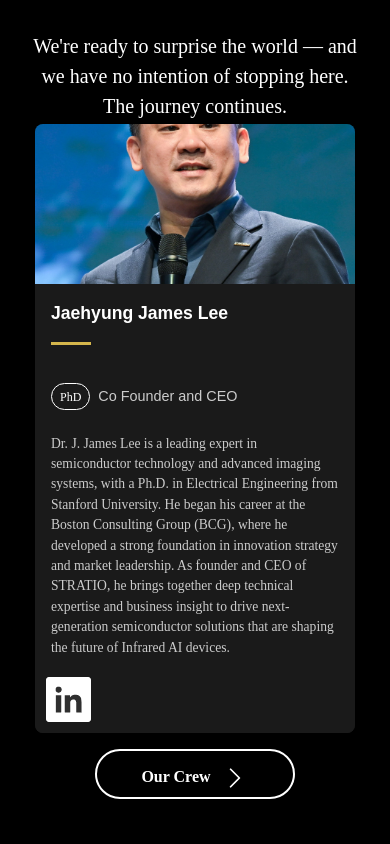
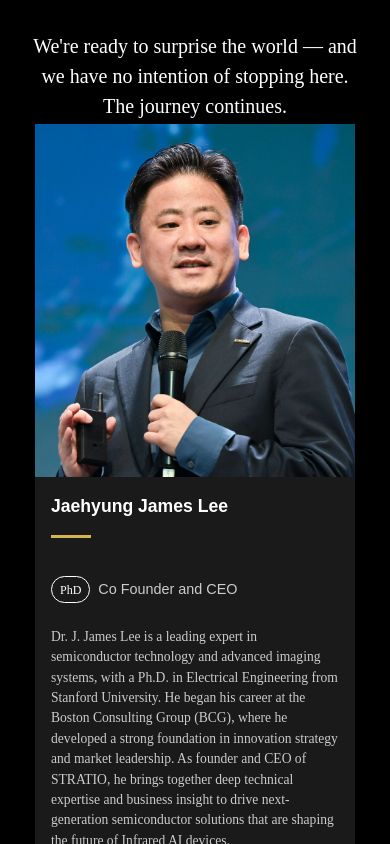
Before and after one commit to MoeThetPanHnin/stratiohomepage, a React (Vite) app: page /about in a window 390 px wide. Shown: the part 3540-4384 px from the top of the page. Built offline with nearby package versions, Linux system fonts and the light colour scheme.

Commit message:
final fixed the ceo img

```diff
--- a/src/About.css
+++ b/src/About.css
@@ -900,7 +900,7 @@
     align-items: center; /* Center content horizontally */
     gap: 0;
     background: #1a1a1a; /* Dark background as seen in the image */
-    border-radius: 16px; /* Rounded corners for the card */
+    border-radius: 0; /* Rounded corners for the card */
     box-shadow: 0 4px 24px rgba(0,0,0,0.3); /* Subtle shadow for depth */
     margin: 2rem auto; /* Center the card and provide vertical spacing */
     padding: 0; /* No padding on the card itself, content handles it */
@@ -917,13 +917,13 @@
     align-items: center;
     justify-content: center;
     overflow: hidden;
-    height: 200px; /* Fixed height for the image container, adjusted for mobile */
+    height: auto; /* Fixed height for the image container, adjusted for mobile */
   }
 
   .about-ceo-image img {
     width: 100%;
-    height: 100%;
-    object-fit: cover; /* Scale the image to cover the container */
+    height: auto;
+    object-fit: contain; /* Scale the image to cover the container */
     display: block;
     border-radius: 0;
   }
@@ -995,7 +995,7 @@
     max-width: 350px;
     width: 90vw;
     margin: 1.5rem auto;
-    border-radius: 12px;
+    border-radius: 0;
   }
   .about-ceo-image {
     height: 180px;
@@ -1016,6 +1016,27 @@
   .phd-badge {
     font-size: 14px;
   }
+
+  .about-ceo-image {
+    width: 100%; /* Image takes full width of its container */
+    max-width: 100%;
+    margin: 0;
+    border-radius: 0;
+    background: #000; /* Black background behind the image */
+    display: flex;
+    align-items: center;
+    justify-content: center;
+    overflow: hidden;
+    height: auto; /* Fixed height for the image container, adjusted for mobile */
+  }
+
+  .about-ceo-image img {
+    width: 100%;
+    height: auto;
+    object-fit: contain; /* Scale the image to cover the container */
+    display: block;
+    border-radius: 0;
+  }
 }
 
 /* Specific adjustments for screens under 400px */
@@ -1024,7 +1045,7 @@
     max-width: 320px;
     width: 85vw;
     margin: 1rem auto;
-    border-radius: 8px;
+    border-radius: 0;
   }
   .about-ceo-image {
     height: 160px;
@@ -1052,6 +1073,26 @@
     width: 35px;
     height: 35px;
   }
+  .about-ceo-image {
+    width: 100%; /* Image takes full width of its container */
+    max-width: 100%;
+    margin: 0;
+    border-radius: 0;
+    background: #000; /* Black background behind the image */
+    display: flex;
+    align-items: center;
+    justify-content: center;
+    overflow: hidden;
+    height: auto; /* Fixed height for the image container, adjusted for mobile */
+  }
+
+  .about-ceo-image img {
+    width: 100%;
+    height: auto;
+    object-fit: contain; /* Scale the image to cover the container */
+    display: block;
+    border-radius: 0;
+  }
 }
 
 /* Specific adjustments for screens under 374px (very small mobile) */
@@ -1060,7 +1101,7 @@
     max-width: 300px;
     width: 80vw;
     margin: 0.8rem auto;
-    border-radius: 6px;
+    border-radius: 0;
   }
   .about-ceo-image {
     height: 140px;
@@ -1088,6 +1129,26 @@
     width: 30px;
     height: 30px;
   }
+  .about-ceo-image {
+    width: 100%; /* Image takes full width of its container */
+    max-width: 100%;
+    margin: 0;
+    border-radius: 0;
+    background: #000; /* Black background behind the image */
+    display: flex;
+    align-items: center;
+    justify-content: center;
+    overflow: hidden;
+    height: auto; /* Fixed height for the image container, adjusted for mobile */
+  }
+
+  .about-ceo-image img {
+    width: 100%;
+    height: auto;
+    object-fit: contain; /* Scale the image to cover the container */
+    display: block;
+    border-radius: 0;
+  }
 }
 
 /* Button Media Queries */
--- a/src/OurCrew.css
+++ b/src/OurCrew.css
@@ -422,7 +422,7 @@
 
 .board-members-cards {
   display: grid;
-  grid-template-columns: repeat(3, 1fr);
+  grid-template-columns: 1fr;
   gap: 30px;
   width: 100%;
   max-width: 1200px;
@@ -437,7 +437,7 @@
 
 @media (max-width: 1290px) {
   .board-members-cards {
-    grid-template-columns: repeat(3, 1fr);
+    grid-template-columns: 1fr;
     max-width: 1100px;
     margin-left: auto;
     margin-right: auto;
@@ -449,7 +449,7 @@
     grid-template-columns: repeat(3, 1fr);
     max-width: 900px;
     margin-left: auto;
-    margin-right: auto;
+    margin-right: 0;
   }
 }
 
--- a/src/OurCrew.jsx
+++ b/src/OurCrew.jsx
@@ -171,8 +171,8 @@ function OurCrew() {
         {/* Board Members Section */}
         <section style={{ marginBottom: '6rem' }}>
           <h2 className="ourcrew-section-title">Board Members</h2>
-          <div className="employee-cards">
-            <div className="employee-card" style={{justifySelf: 'start'}}>
+          <div className="board-members-cards">
+            <div className="board-members-card" >
               <h3 className="crew-card-name">Jinhyung Lee</h3>
               <div className="crew-card-underline"></div>
               <div className="crew-card-role">
@@ -186,32 +186,7 @@ function OurCrew() {
 
 
 
-            <div className="employee-card ">
-              <h3 className="crew-card-name">Marc Rippen</h3>
-              <div className="crew-card-underline"></div>
-              <div className="crew-card-role">
-                <span className="crew-card-degree">PhD</span>
-                CEO, Alertgy
-              </div>
-              <div className="crew-card-details">
-                <img src="/ourcrew/Alertgy.png" alt="Stanford University" style={{ width: '120px', height: '30px', objectFit: 'contain', marginRight: '10px', marginLeft: '10px' }} />
-                <img src="/ourcrew/SRI.svg" alt="Silicon Catalyst" style={{ width: '40px', height: '30px', objectFit: 'contain', marginRight: '10px' }} />
-                <img src="/ourcrew/embry riddle.svg" alt="Silicon Catalyst" style={{ height: '40px', objectFit: 'contain', marginRight: '10px' }} />
-                <img src="/ourcrew/US ARMY.svg" alt="Silicon Catalyst" style={{ height: '40px', objectFit: 'contain', marginRight: '10px' }} />
-              </div>
-            </div>
 
-            <div className="employee-card ">
-              <h3 className="crew-card-name">Euijung Moon</h3>
-              <div className="crew-card-underline"></div>
-              <div className="crew-card-role">
-                <span className="crew-card-degree">PhD</span>
-                Professor, Oxford Univ.
-              </div>
-              <div className="crew-card-details">
-                <img src="/ourcrew/University_of_Oxford.svg" alt="NC Soft" style={{ height: '40px', objectFit: 'contain' }} />
-              </div>
-            </div>
 
 
           </div>
```
